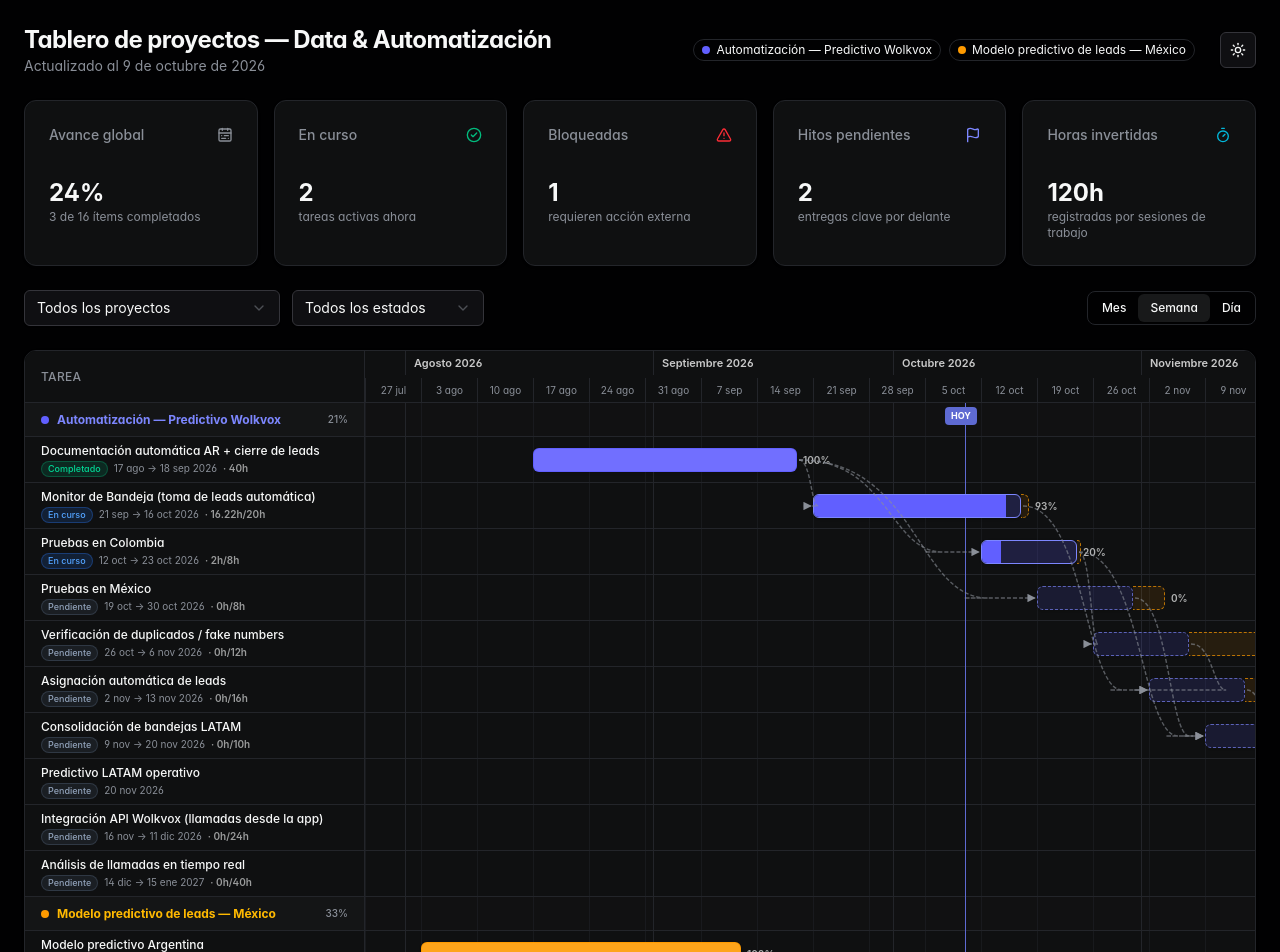
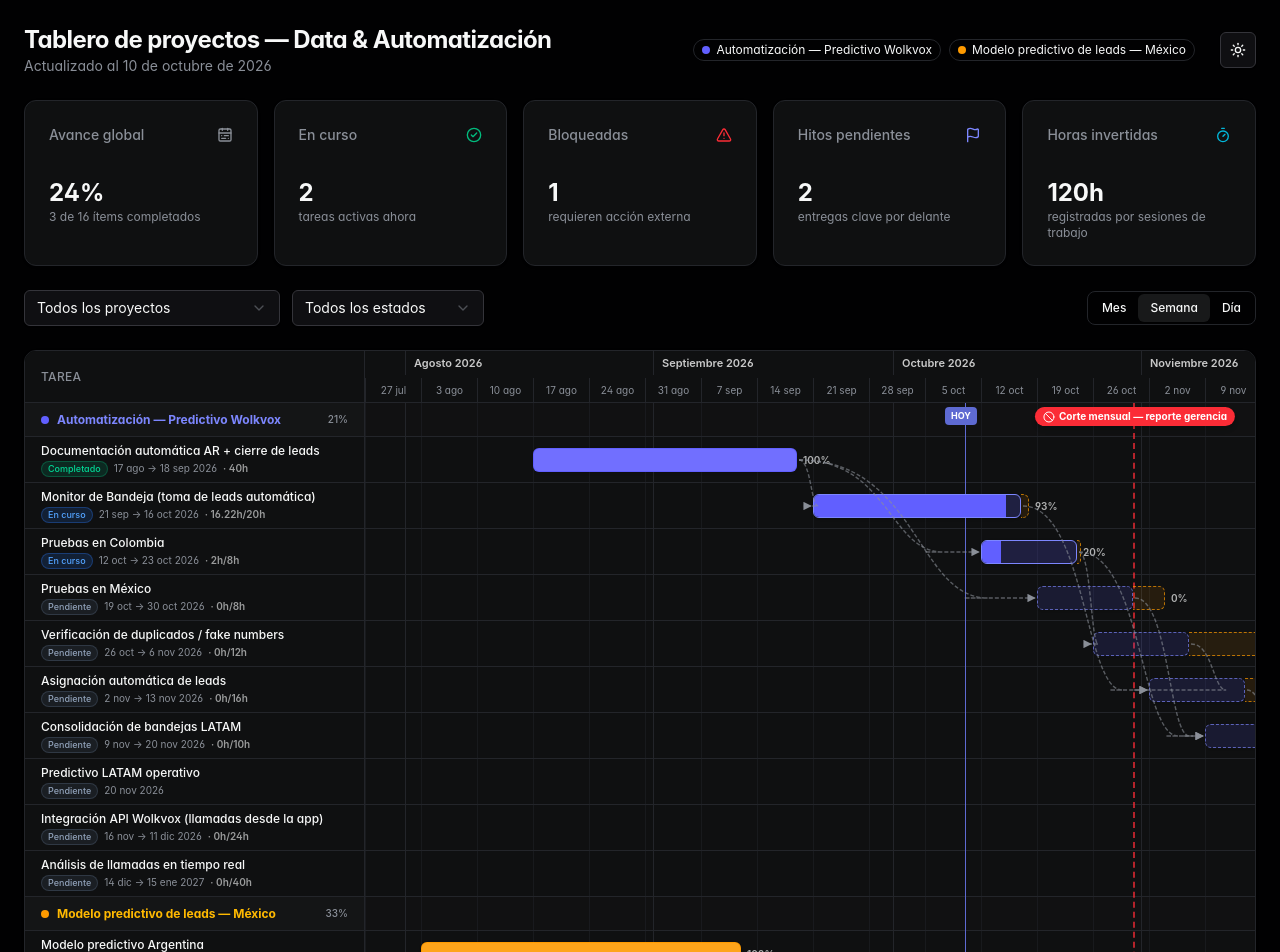
Before and after one commit to Automotive-industry/automatic-grantt, a React (Vite) app: page / in a window 1280 px wide. Shown: the top 952 px of the page. Built offline with nearby package versions, Linux system fonts and the light colour scheme.

Commit message:
Stoppers en timeline + changelog automatico en releases + panel de detalle

```diff
--- a/scripts/update-tracker.mjs
+++ b/scripts/update-tracker.mjs
@@ -15,7 +15,9 @@
 //   start <taskId>                         Abre sesión de trabajo (timer)
 //   stop <taskId> [--progress N]           Cierra sesión y suma horas automáticas
 //   add <projectId> "Nombre" --start D --end D [--deps a,b] [--est N] [--milestone]
-//   release <projectId> "vX.Y — nombre"    Hito de release con fecha de hoy
+//   release <projectId> "vX.Y — nombre"    Hito de release hoy + changelog auto desde la release anterior
+//   marker "texto" [--date YYYY-MM-DD]     Stopper: línea vertical con letrero
+//   unmarker <markerId>
 //   remove <taskId>                        Elimina una tarea
 //   build                                  Rebuild + copia a shareDir (gantt.config.json)
 
@@ -266,6 +268,20 @@
     if (!name) fail(`Falta el nombre de la release, ej: "v1.2 — Piloto COL"`)
     const id = `${project.id.slice(0, 2)}-rel-${slug(name)}`
     if (findTask(id)) fail(`Ya existe ${id}`)
+
+    // Changelog automático: updates de las tareas desde la release anterior
+    const prevRelease = [...project.tasks]
+      .reverse()
+      .find((t) => t.release)
+    const since = prevRelease ? prevRelease.end : "0000-01-01"
+    const updates = []
+    for (const t of project.tasks) {
+      for (const u of t.updates ?? []) {
+        if (u.date >= since) updates.push({ date: u.date, text: `${t.name}: ${u.text}` })
+      }
+    }
+    updates.sort((a, b) => a.date.localeCompare(b.date))
+
     project.tasks.push({
       id,
       name,
@@ -275,8 +291,29 @@
       end: today(),
       milestone: true,
       release: true,
+      updates,
     })
-    message = `Release ${name} registrada en ${project.id} (${today()})`
+    message = `Release ${name} en ${project.id} (${today()}) con ${updates.length} entradas de changelog`
+    break
+  }
+  case "marker": {
+    const label = rest[0]
+    if (!label) fail(`Falta el texto del marker`)
+    const date = flags.date || today()
+    if (!isDate(date)) fail("Fecha --date en YYYY-MM-DD")
+    data.markers = data.markers ?? []
+    const id = `mk-${data.markers.length + 1}-${slug(label)}`
+    if (data.markers.find((m) => m.id === id)) fail(`Ya existe marker ${id}`)
+    data.markers.push({ id, date, label })
+    message = `Marker "${label}" en ${date}`
+    break
+  }
+  case "unmarker": {
+    if (!rest[0]) fail("Falta <markerId>")
+    const before = (data.markers ?? []).length
+    data.markers = (data.markers ?? []).filter((m) => m.id !== rest[0])
+    if (data.markers.length === before) fail(`Marker no encontrado: ${rest[0]}`)
+    message = `Marker ${rest[0]} eliminado`
     break
   }
   case "remove": {
--- a/src/App.tsx
+++ b/src/App.tsx
@@ -234,6 +234,7 @@
               projects={projects}
               pxPerDay={ZOOMS[zoom].pxPerDay}
               sessions={sessions}
+              markers={ganttData.markers ?? []}
               onSelect={(task, project) => setSelected({ task, project })}
             />
           ) : (
--- a/src/components/GanttChart.tsx
+++ b/src/components/GanttChart.tsx
@@ -1,7 +1,7 @@
 import { useMemo, type CSSProperties } from "react"
 import { differenceInCalendarDays, format, parseISO } from "date-fns"
 import { es } from "date-fns/locale"
-import { AlertTriangle, Rocket } from "lucide-react"
+import { AlertTriangle, Ban, Rocket } from "lucide-react"
 
 import { Badge } from "@/components/ui/badge"
 import {
@@ -17,6 +17,7 @@
   projectTask,
   PROJECT_COLORS,
   STATUS_META,
+  type GanttMarker,
   type GanttProject,
   type GanttTask,
   type Projection,
@@ -34,6 +35,7 @@
   projects: GanttProject[]
   pxPerDay: number
   sessions: WorklogSession[]
+  markers: GanttMarker[]
   onSelect: (task: GanttTask, project: GanttProject) => void
 }
 
@@ -41,6 +43,7 @@
   projects,
   pxPerDay,
   sessions,
+  markers,
   onSelect,
 }: GanttChartProps) {
   const rows = useMemo(() => flattenRows(projects), [projects])
@@ -161,6 +164,31 @@
                 </span>
               </div>
             )}
+            {/* stoppers — marcadores con letrero */}
+            {markers.map((m) => {
+              const mx = dayToX(m.date, timeline.start, pxPerDay)
+              if (mx < 0 || mx > timelineW) return null
+              return (
+                <div
+                  key={m.id}
+                  className="absolute inset-y-0 z-[15] border-l-2 border-dashed border-red-500/70"
+                  style={{ left: mx }}
+                >
+                  <Tooltip>
+                    <TooltipTrigger asChild>
+                      <div className="pointer-events-auto absolute left-0 top-1 flex -translate-x-1/2 cursor-default items-center gap-1 whitespace-nowrap rounded-full bg-red-500 px-2 py-0.5 text-[10px] font-bold text-white shadow-md">
+                        <Ban className="size-3" />
+                        {m.label}
+                      </div>
+                    </TooltipTrigger>
+                    <TooltipContent side="bottom">
+                      {m.label} —{" "}
+                      {format(parseISO(m.date), "d MMM yyyy", { locale: es })}
+                    </TooltipContent>
+                  </Tooltip>
+                </div>
+              )
+            })}
           </div>
 
           {rows.map((row, i) =>
--- a/src/data/tasks.json
+++ b/src/data/tasks.json
@@ -1,7 +1,7 @@
 {
   "meta": {
     "title": "Tablero de proyectos — Data & Automatización",
-    "lastUpdated": "2026-10-09"
+    "lastUpdated": "2026-10-10"
   },
   "projects": [
     {
@@ -236,5 +236,12 @@
         }
       ]
     }
+  ],
+  "markers": [
+    {
+      "id": "mk-1-corte-mensual-reporte-ge",
+      "date": "2026-10-31",
+      "label": "Corte mensual — reporte gerencia"
+    }
   ]
 }
```
Also changed, not shown: src/lib/gantt.ts (+7 -0 lines).
